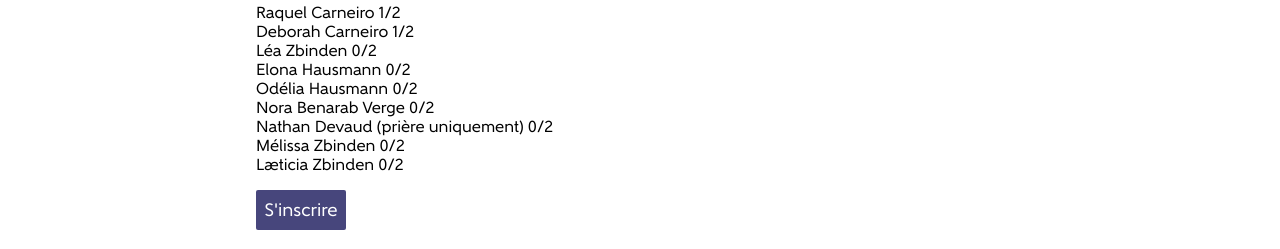
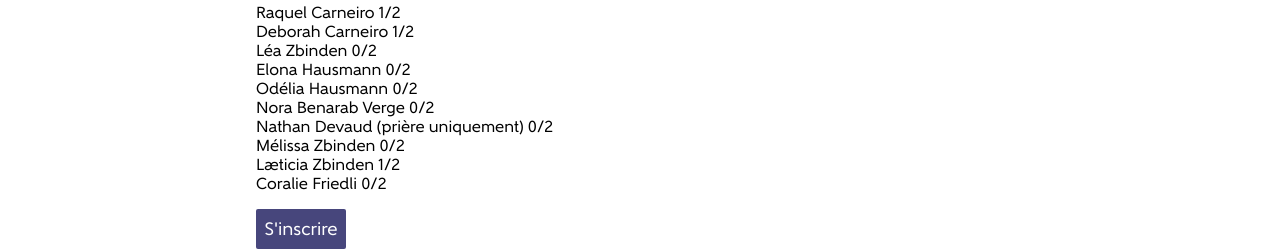
Before and after one commit to doxa-tech/waykup.ch, a plain HTML site: page parrainage.html in a window 1280 px wide. Shown: the part 660-909 px from the top of the page. Drawn offline with Linux system fonts and the light colour scheme; files whose address does not match are found by name.

Commit message:
camp list updated

```diff
--- a/parrainage.html
+++ b/parrainage.html
@@ -98,7 +98,8 @@
                         <li>Nora Benarab Verge 0/2</li>
                         <li>Nathan Devaud (prière uniquement) 0/2</li>
                         <li>Mélissa Zbinden 0/2</li>
-                        <li>Laeticia Zbinden 0/2</li>
+                        <li>Laeticia Zbinden 1/2</li>
+                        <li>Coralie Friedli 0/2</li>
                     </ul>
                 </div>
                 <img class="logoEvent" src="assets/images/logo/waycamp.jpg">
```
